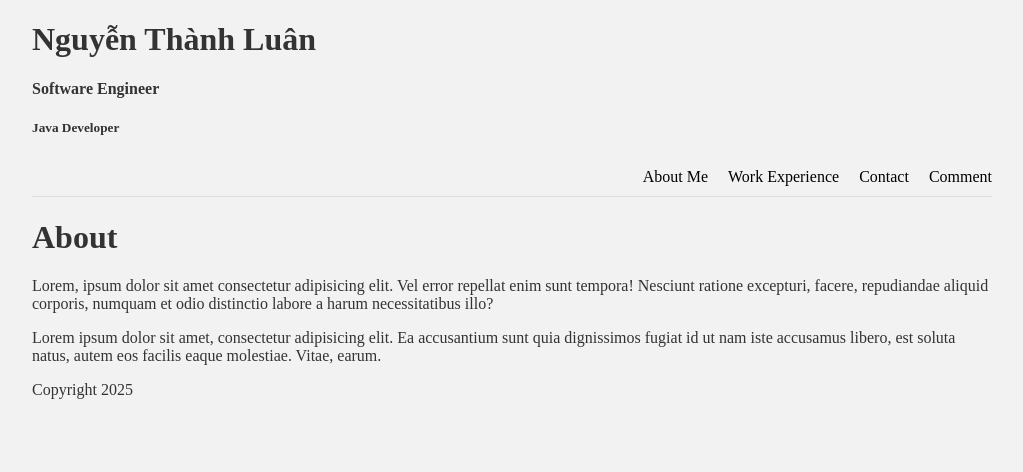
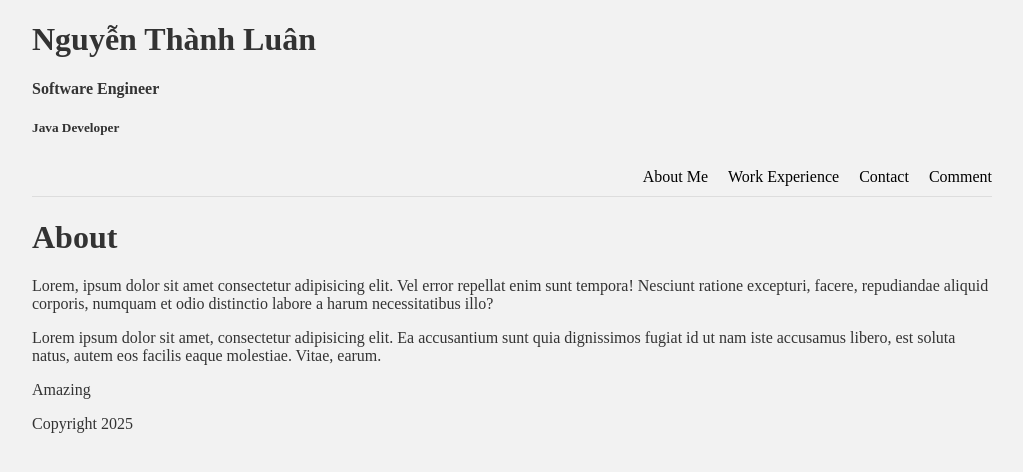
Before and after one commit to LuanNgoNang/learn-nextjs, a Next.js app: page /about in a window 1280 px wide. Shown: the top 472 px of the page, without its empty margins (128-1151 px from the left). Built offline with nearby package versions, Linux system fonts and the light colour scheme.

Commit message:
Add new text

```diff
--- a/pages/about.tsx
+++ b/pages/about.tsx
@@ -5,6 +5,7 @@ const about = () => {
     <h1>About</h1>
     <p>Lorem, ipsum dolor sit amet consectetur adipisicing elit. Vel error repellat enim sunt tempora! Nesciunt ratione excepturi, facere, repudiandae aliquid corporis, numquam et odio distinctio labore a harum necessitatibus illo?</p>
     <p>Lorem ipsum dolor sit amet, consectetur adipisicing elit. Ea accusantium sunt quia dignissimos fugiat id ut nam iste accusamus libero, est soluta natus, autem eos facilis eaque molestiae. Vitae, earum.</p>
+    <p>Amazing</p>
 </div>
   )
 }
```
